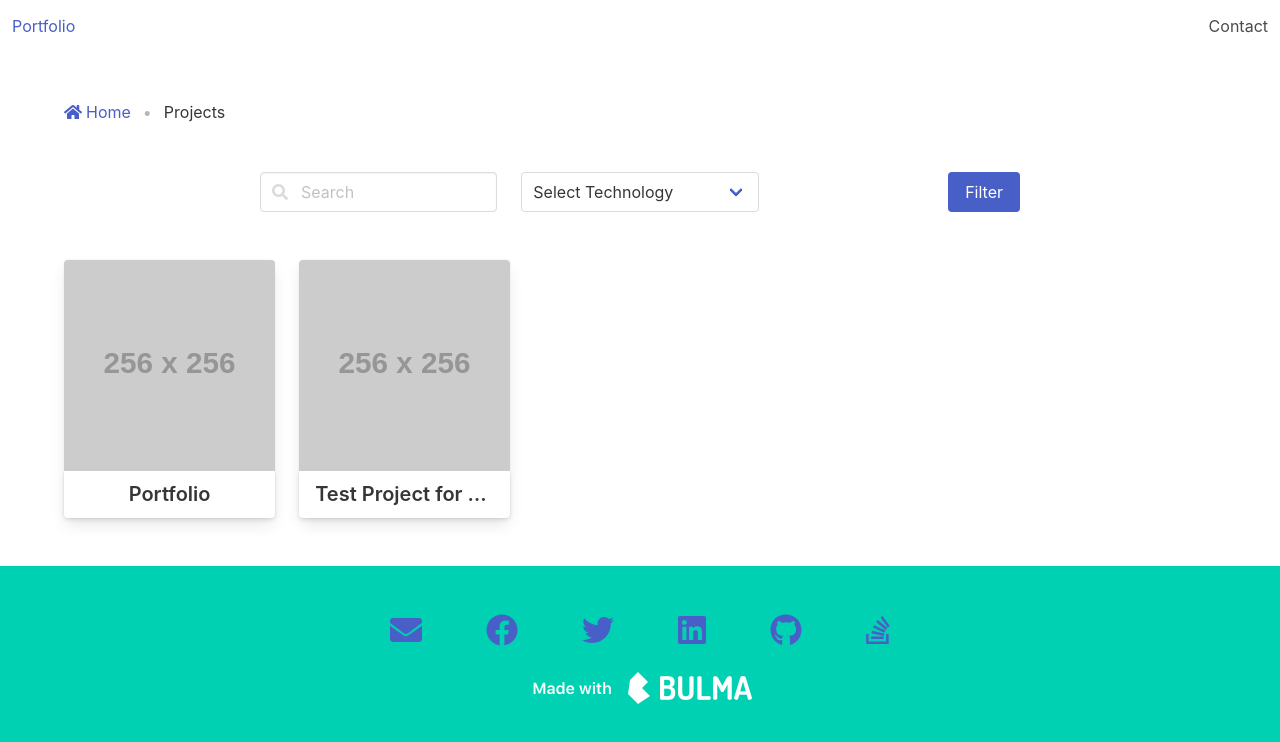
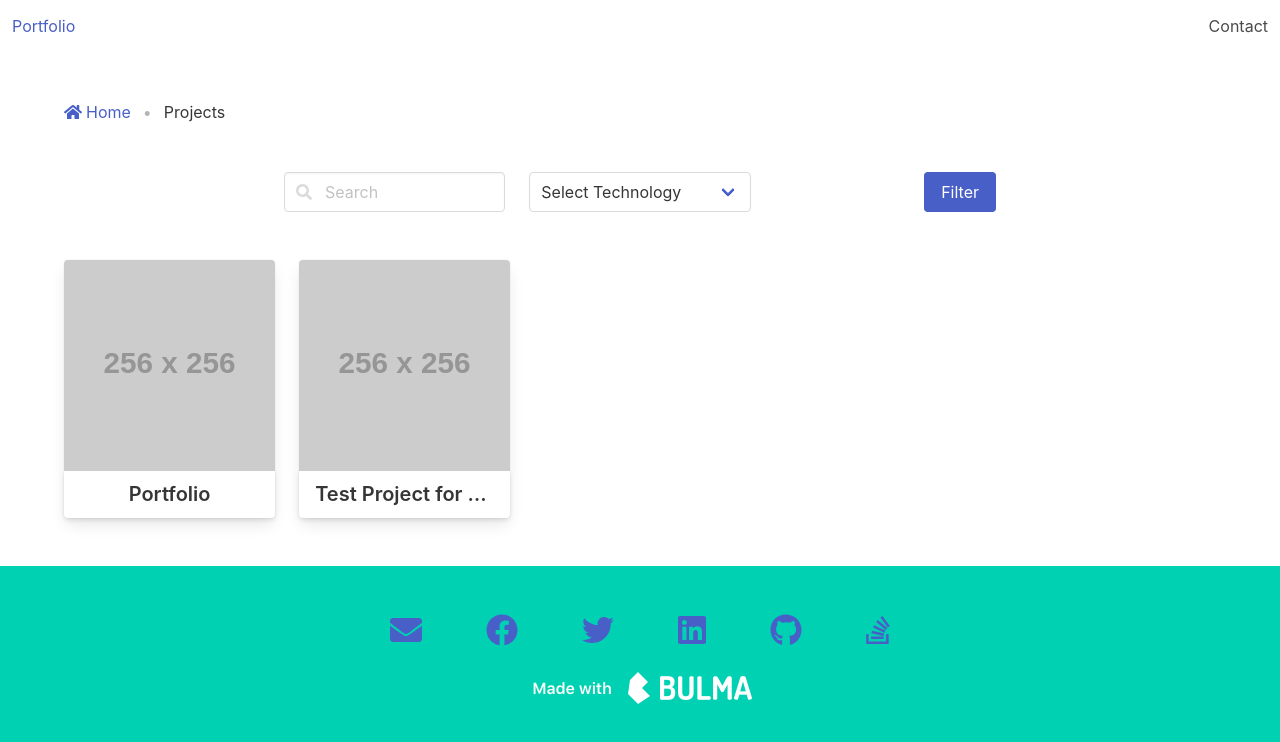
Before and after one commit to jtrpka0912/portfolio.jtrpka0912.nextjs, a Next.js app: page /project in a window 1280 px wide. Shown: the top 742 px of the page. Built offline with nearby package versions, Linux system fonts and the light colour scheme.

Commit message:
Added horizontal padding.

```diff
--- a/components/sections/search/search.tsx
+++ b/components/sections/search/search.tsx
@@ -24,7 +24,6 @@ interface SearchProps {
  * @summary Search component
  * @description A search component to filter items and construct a query to the search result page.
  * @author J. Trpka
- * @todo Might want to separate the drop down, input field, and button as their own components.
  * @param { SearchProps } props
  * @returns { JSX }
  */
@@ -64,7 +63,7 @@ const Search = (props: SearchProps) => {
                 { /** Reduce the width of the search component */ }
                 <div className="columns">
                     <div className="column is-10-desktop is-offset-1-desktop is-8-widescreen is-offset-2-widescreen is-6-fullhd is-offset-3-fullhd">
-                        <div className="search columns is-multiline">
+                        <div className="search px-5 columns is-multiline">
                             <div className="column is-half-tablet is-one-third-desktop">
                                 <SearchTextbox onChange={ onQueryChange } />
                             </div>
```
